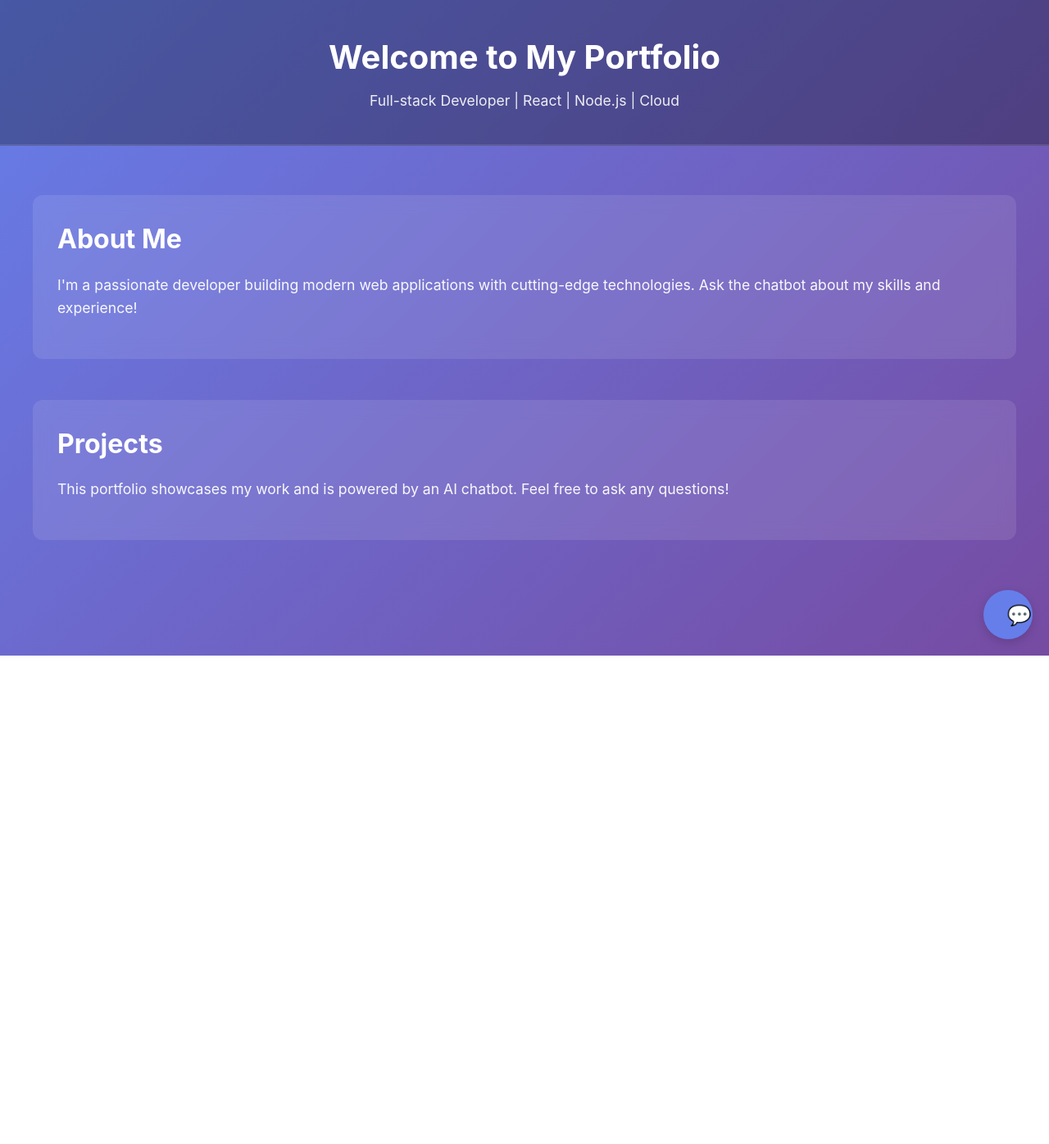
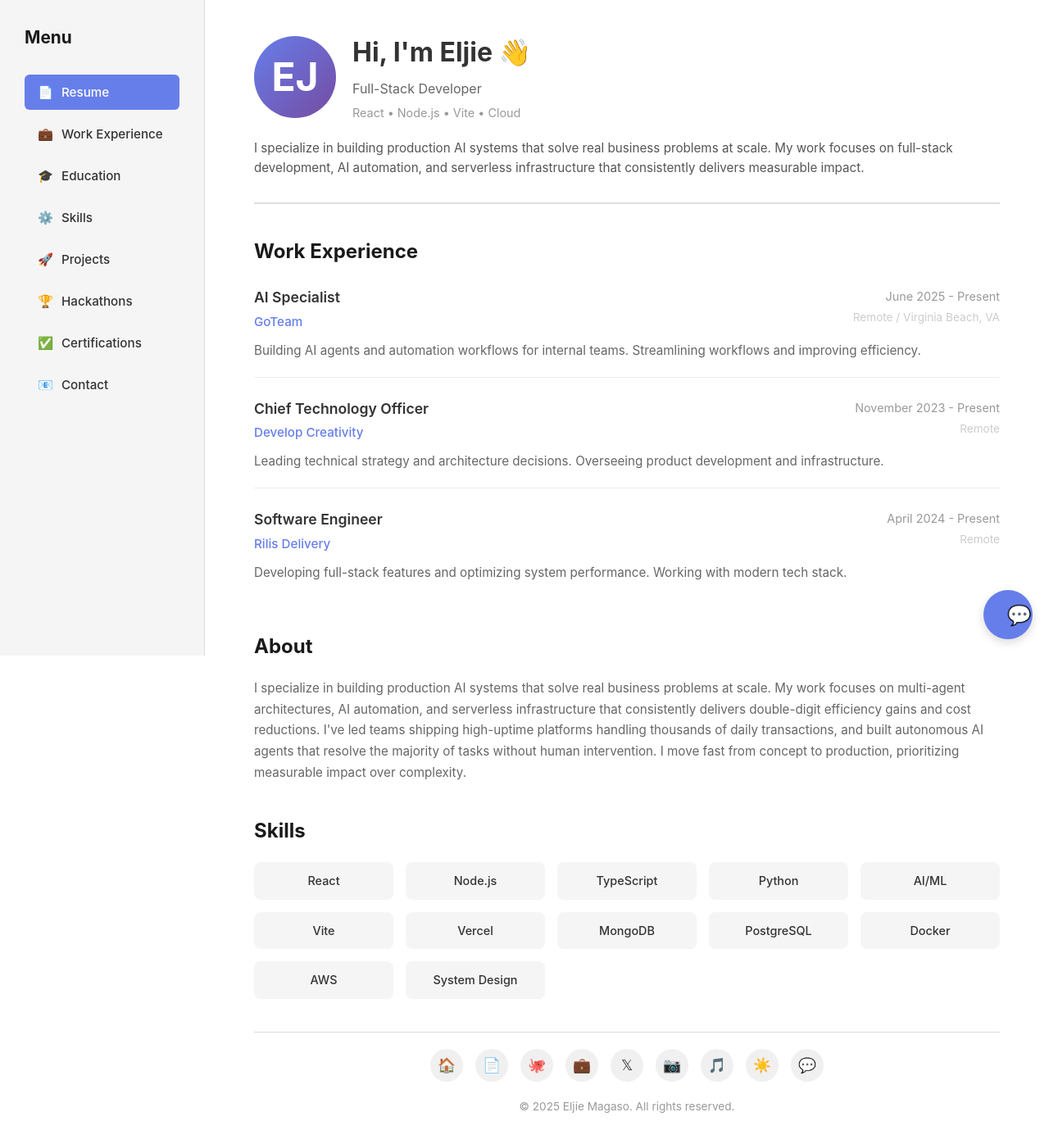
Before and after one commit to Eljiedetuya/portfoliotest, a React (Vite) app: page / in a window 1280 px wide. Shown: the top 1396 px of the page at 82% size. Before the commit the page ends 800 px from the top, so only its background shows below. Built offline with nearby package versions, Linux system fonts and the light colour scheme.

Commit message:
Redesign portfolio with professional sidebar layout, hero, work experience, and social footer

```diff
--- a/src/App.css
+++ b/src/App.css
@@ -1,52 +1,45 @@
-.app-container {
-  min-height: 100vh;
-  background: linear-gradient(135deg, #667eea 0%, #764ba2 100%);
+* {
+  margin: 0;
   padding: 0;
-  margin: 0;
-  color: white;
+  box-sizing: border-box;
 }
 
-.header {
-  background: rgba(0, 0, 0, 0.3);
-  padding: 40px 20px;
-  text-align: center;
-  border-bottom: 2px solid rgba(255, 255, 255, 0.1);
+body {
+  font-family: -apple-system, BlinkMacSystemFont, 'Segoe UI', Roboto, Oxygen, Ubuntu, Cantarell, sans-serif;
+  background: #fff;
+  color: #333;
 }
 
-.header h1 {
-  margin: 0;
-  font-size: 2.5rem;
-  font-weight: 700;
+html, body, #root {
+  height: 100%;
+  width: 100%;
 }
 
-.header p {
-  margin: 10px 0 0 0;
-  font-size: 1.1rem;
-  opacity: 0.9;
+section {
+  margin-bottom: 40px;
 }
 
-.main-content {
-  max-width: 1200px;
-  margin: 0 auto;
-  padding: 60px 20px;
+h2 {
+  color: #1a1a1a;
+  margin-bottom: 20px;
 }
 
-.main-content section {
-  margin-bottom: 50px;
-  background: rgba(255, 255, 255, 0.1);
-  padding: 30px;
-  border-radius: 12px;
-  backdrop-filter: blur(10px);
+p {
+  color: #666;
+  line-height: 1.6;
 }
 
-.main-content h2 {
-  font-size: 2rem;
-  margin-top: 0;
-  margin-bottom: 15px;
+a {
+  color: #667eea;
+  text-decoration: none;
 }
 
-.main-content p {
-  font-size: 1.1rem;
-  line-height: 1.6;
-  opacity: 0.95;
+a:hover {
+  text-decoration: underline;
 }
+
+@media (max-width: 768px) {
+  div[style*="marginLeft"] {
+    margin-left: 0 !important;
+  }
+}
--- a/src/App.jsx
+++ b/src/App.jsx
@@ -1,27 +1,50 @@
 import React from 'react'
+import Sidebar from './components/Sidebar'
+import Hero from './components/Hero'
+import WorkExperience from './components/WorkExperience'
+import Footer from './components/Footer'
 import Chatbot from './components/Chatbot'
 import './App.css'
 
 export default function App() {
   return (
-    <div className="app-container">
-      <header className="header">
-        <h1>Welcome to My Portfolio</h1>
-        <p>Full-stack Developer | React | Node.js | Cloud</p>
-      </header>
+    <div style={{ display: 'flex' }}>
+      {/* Sidebar Navigation */}
+      <Sidebar />
 
-      <main className="main-content">
-        <section className="about">
-          <h2>About Me</h2>
-          <p>I'm a passionate developer building modern web applications with cutting-edge technologies. Ask the chatbot about my skills and experience!</p>
+      {/* Main Content */}
+      <div style={{ marginLeft: 250, padding: '40px 60px', maxWidth: 1200, flex: 1, backgroundColor: '#fff' }}>
+        {/* Hero Section */}
+        <Hero />
+
+        {/* Work Experience */}
+        <WorkExperience />
+
+        {/* About Section */}
+        <section style={{ marginTop: 40 }}>
+          <h2 style={{ fontSize: '1.5rem', marginBottom: 20, fontWeight: 'bold' }}>About</h2>
+          <p style={{ color: '#666', lineHeight: 1.7, fontSize: '0.95rem' }}>
+            I specialize in building production AI systems that solve real business problems at scale. My work focuses on multi-agent architectures, AI automation, and serverless infrastructure that consistently delivers double-digit efficiency gains and cost reductions. I've led teams shipping high-uptime platforms handling thousands of daily transactions, and built autonomous AI agents that resolve the majority of tasks without human intervention. I move fast from concept to production, prioritizing measurable impact over complexity.
+          </p>
         </section>
 
-        <section className="projects">
-          <h2>Projects</h2>
-          <p>This portfolio showcases my work and is powered by an AI chatbot. Feel free to ask any questions!</p>
+        {/* Skills Section */}
+        <section style={{ marginTop: 40 }}>
+          <h2 style={{ fontSize: '1.5rem', marginBottom: 20, fontWeight: 'bold' }}>Skills</h2>
+          <div style={{ display: 'grid', gridTemplateColumns: 'repeat(auto-fit, minmax(150px, 1fr))', gap: 15 }}>
+            {['React', 'Node.js', 'TypeScript', 'Python', 'AI/ML', 'Vite', 'Vercel', 'MongoDB', 'PostgreSQL', 'Docker', 'AWS', 'System Design'].map(skill => (
+              <div key={skill} style={{ padding: '12px 16px', background: '#f5f5f5', borderRadius: 8, textAlign: 'center', fontSize: '0.9rem', fontWeight: '500' }}>
+                {skill}
+              </div>
+            ))}
+          </div>
         </section>
-      </main>
 
+        {/* Footer */}
+        <Footer />
+      </div>
+
+      {/* Chatbot */}
       <Chatbot />
     </div>
   )
--- /dev/null
+++ b/src/components/Footer.jsx
@@ -0,0 +1,54 @@
+import React from 'react'
+
+export default function Footer() {
+  const socials = [
+    { icon: '🏠', label: 'Home', url: '#' },
+    { icon: '📄', label: 'Resume', url: '#' },
+    { icon: '🐙', label: 'GitHub', url: 'https://github.com' },
+    { icon: '💼', label: 'LinkedIn', url: 'https://linkedin.com' },
+    { icon: '𝕏', label: 'Twitter', url: 'https://twitter.com' },
+    { icon: '📷', label: 'Instagram', url: 'https://instagram.com' },
+    { icon: '🎵', label: 'TikTok', url: 'https://tiktok.com' },
+    { icon: '☀️', label: 'Theme', url: '#' },
+    { icon: '💬', label: 'Chat', url: '#' }
+  ]
+
+  return (
+    <div style={{ marginTop: 40, paddingTop: 20, borderTop: '1px solid #ddd', textAlign: 'center' }}>
+      <div style={{ display: 'flex', justifyContent: 'center', gap: 15, flexWrap: 'wrap' }}>
+        {socials.map((social, idx) => (
+          <a
+            key={idx}
+            href={social.url}
+            title={social.label}
+            style={{
+              display: 'flex',
+              alignItems: 'center',
+              justifyContent: 'center',
+              width: 40,
+              height: 40,
+              borderRadius: '50%',
+              background: '#f0f0f0',
+              color: '#333',
+              textDecoration: 'none',
+              fontSize: '1.1rem',
+              transition: 'all 0.2s',
+              cursor: 'pointer'
+            }}
+            onMouseOver={(e) => {
+              e.target.style.background = '#667eea'
+              e.target.style.color = '#fff'
+            }}
+            onMouseOut={(e) => {
+              e.target.style.background = '#f0f0f0'
+              e.target.style.color = '#333'
+            }}
+          >
+            {social.icon}
+          </a>
+        ))}
+      </div>
+      <p style={{ marginTop: 20, color: '#999', fontSize: '0.85rem' }}>© 2025 Eljie Magaso. All rights reserved.</p>
+    </div>
+  )
+}
--- /dev/null
+++ b/src/components/Hero.jsx
@@ -0,0 +1,21 @@
+import React from 'react'
+
+export default function Hero() {
+  return (
+    <div style={{ marginBottom: 40, paddingBottom: 30, borderBottom: '2px solid #ddd' }}>
+      <div style={{ display: 'flex', gap: 20, alignItems: 'center', marginBottom: 20 }}>
+        <div style={{ width: 100, height: 100, background: 'linear-gradient(135deg, #667eea 0%, #764ba2 100%)', borderRadius: '50%', display: 'flex', alignItems: 'center', justifyContent: 'center', color: '#fff', fontSize: '3rem', fontWeight: 'bold' }}>
+          EJ
+        </div>
+        <div>
+          <h1 style={{ margin: 0, fontSize: '2rem', fontWeight: 'bold' }}>Hi, I'm Eljie 👋</h1>
+          <p style={{ margin: '8px 0 0 0', color: '#666', fontSize: '1rem' }}>Full-Stack Developer</p>
+          <p style={{ margin: '4px 0 0 0', color: '#999', fontSize: '0.9rem' }}>React • Node.js • Vite • Cloud</p>
+        </div>
+      </div>
+      <p style={{ color: '#555', lineHeight: 1.6, margin: 0, fontSize: '0.95rem' }}>
+        I specialize in building production AI systems that solve real business problems at scale. My work focuses on full-stack development, AI automation, and serverless infrastructure that consistently delivers measurable impact.
+      </p>
+    </div>
+  )
+}
--- /dev/null
+++ b/src/components/Sidebar.jsx
@@ -0,0 +1,57 @@
+import React, { useState } from 'react'
+
+export default function Sidebar() {
+  const [activeSection, setActiveSection] = useState('resume')
+
+  const menuItems = [
+    { id: 'resume', label: 'Resume', icon: '📄' },
+    { id: 'experience', label: 'Work Experience', icon: '💼' },
+    { id: 'education', label: 'Education', icon: '🎓' },
+    { id: 'skills', label: 'Skills', icon: '⚙️' },
+    { id: 'projects', label: 'Projects', icon: '🚀' },
+    { id: 'hackathons', label: 'Hackathons', icon: '🏆' },
+    { id: 'certifications', label: 'Certifications', icon: '✅' },
+    { id: 'contact', label: 'Contact', icon: '📧' }
+  ]
+
+  return (
+    <div style={{ width: 250, background: '#f5f5f5', padding: 30, borderRight: '1px solid #ddd', height: '100vh', overflowY: 'auto', position: 'fixed', left: 0, top: 0 }}>
+      <h2 style={{ marginTop: 0, fontSize: '1.3rem', marginBottom: 30 }}>Menu</h2>
+      <nav>
+        {menuItems.map(item => (
+          <button
+            key={item.id}
+            onClick={() => setActiveSection(item.id)}
+            style={{
+              display: 'block',
+              width: '100%',
+              padding: '12px 16px',
+              marginBottom: 8,
+              border: 'none',
+              background: activeSection === item.id ? '#667eea' : 'transparent',
+              color: activeSection === item.id ? '#fff' : '#333',
+              textAlign: 'left',
+              cursor: 'pointer',
+              borderRadius: 6,
+              fontSize: '0.95rem',
+              transition: 'all 0.2s'
+            }}
+            onMouseOver={(e) => {
+              if (activeSection !== item.id) {
+                e.target.style.background = '#e8e8e8'
+              }
+            }}
+            onMouseOut={(e) => {
+              if (activeSection !== item.id) {
+                e.target.style.background = 'transparent'
+              }
+            }}
+          >
+            <span style={{ marginRight: 10 }}>{item.icon}</span>
+            {item.label}
+          </button>
+        ))}
+      </nav>
+    </div>
+  )
+}
--- /dev/null
+++ b/src/components/WorkExperience.jsx
@@ -0,0 +1,52 @@
+import React from 'react'
+
+export default function WorkExperience() {
+  const experiences = [
+    {
+      company: 'GoTeam',
+      title: 'AI Specialist',
+      period: 'June 2025 - Present',
+      description: 'Building AI agents and automation workflows for internal teams. Streamlining workflows and improving efficiency.',
+      location: 'Remote / Virginia Beach, VA'
+    },
+    {
+      company: 'Develop Creativity',
+      title: 'Chief Technology Officer',
+      period: 'November 2023 - Present',
+      description: 'Leading technical strategy and architecture decisions. Overseeing product development and infrastructure.',
+      location: 'Remote'
+    },
+    {
+      company: 'Rilis Delivery',
+      title: 'Software Engineer',
+      period: 'April 2024 - Present',
+      description: 'Developing full-stack features and optimizing system performance. Working with modern tech stack.',
+      location: 'Remote'
+    }
+  ]
+
+  return (
+    <div>
+      <h2 style={{ fontSize: '1.5rem', marginBottom: 25, fontWeight: 'bold' }}>Work Experience</h2>
+      <div style={{ display: 'flex', flexDirection: 'column', gap: 25 }}>
+        {experiences.map((exp, idx) => (
+          <div key={idx} style={{ paddingBottom: 20, borderBottom: idx < experiences.length - 1 ? '1px solid #eee' : 'none' }}>
+            <div style={{ display: 'flex', justifyContent: 'space-between', alignItems: 'start', marginBottom: 8 }}>
+              <div>
+                <h3 style={{ margin: 0, fontSize: '1.1rem', fontWeight: '600' }}>{exp.title}</h3>
+                <p style={{ margin: '4px 0 0 0', color: '#667eea', fontSize: '0.95rem', fontWeight: '500' }}>{exp.company}</p>
+              </div>
+              <div style={{ textAlign: 'right' }}>
+                <p style={{ margin: 0, fontSize: '0.9rem', color: '#999' }}>{exp.period}</p>
+                <p style={{ margin: '4px 0 0 0', fontSize: '0.85rem', color: '#ccc' }}>{exp.location}</p>
+              </div>
+            </div>
+            <p style={{ margin: '12px 0 0 0', color: '#666', fontSize: '0.95rem', lineHeight: 1.5 }}>
+              {exp.description}
+            </p>
+          </div>
+        ))}
+      </div>
+    </div>
+  )
+}
```
Also changed, not shown: 5 other files (tests, documents, lock files or other folders).
